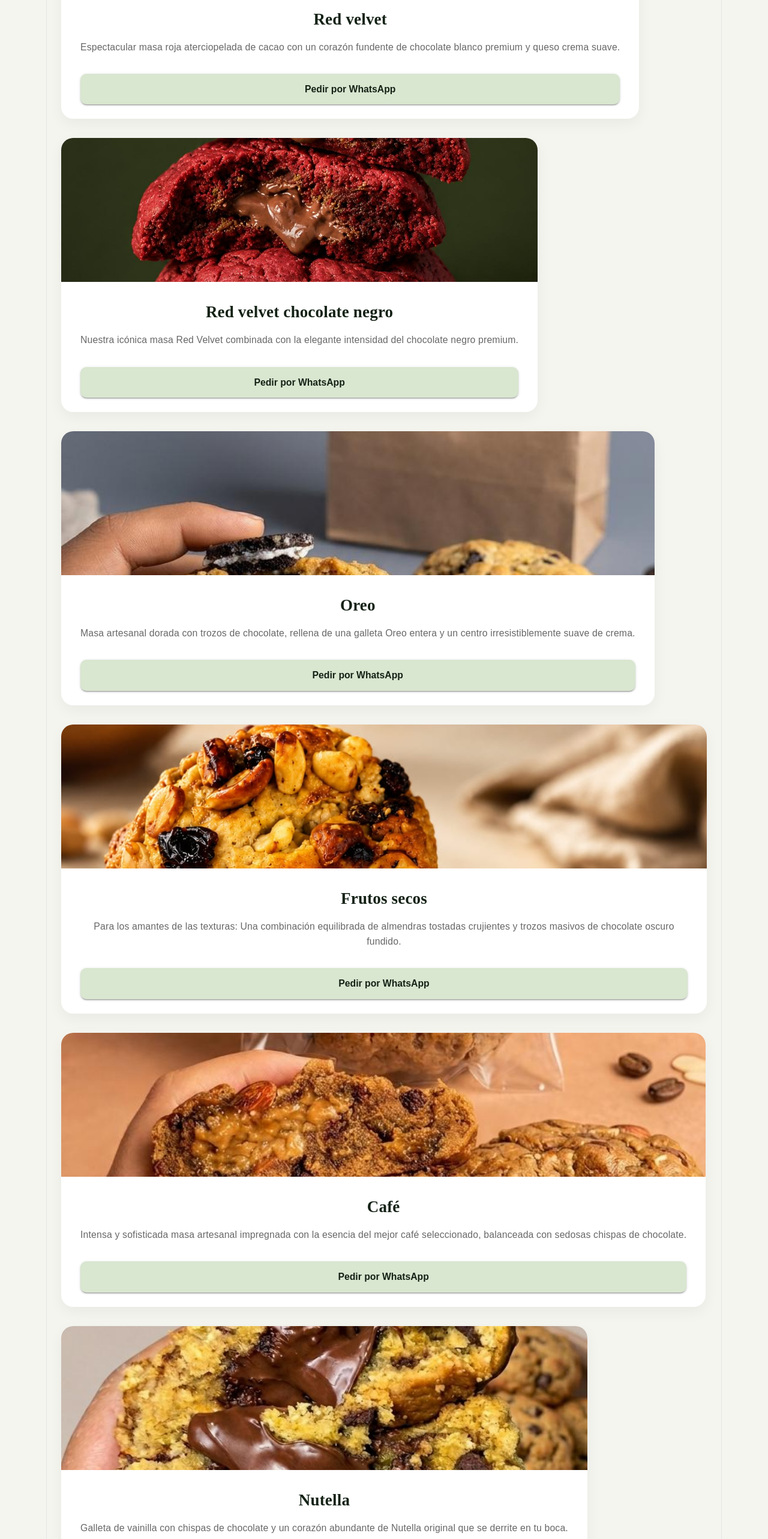
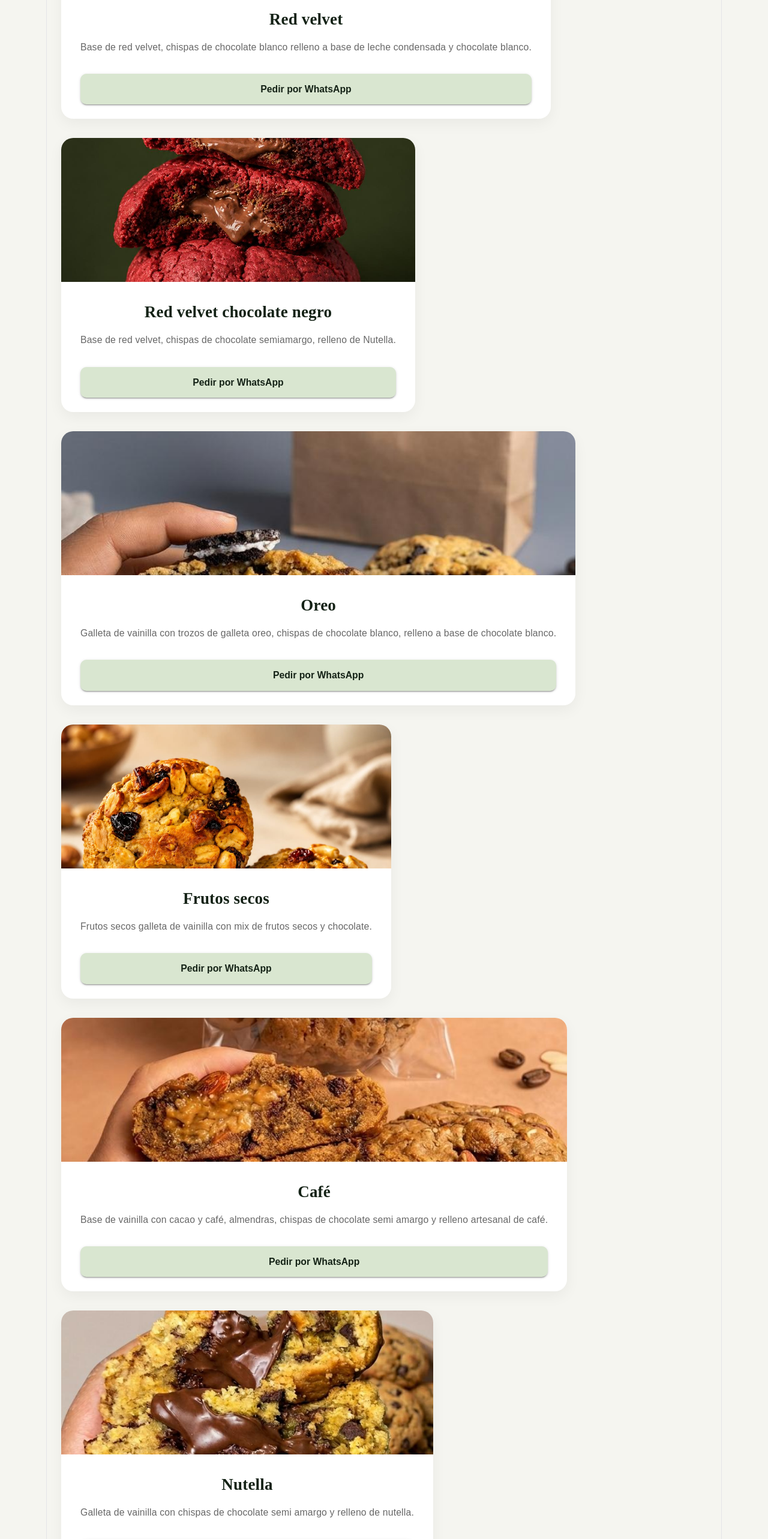
Before and after one commit to luisDSotoE/ema-bakery-web, a React (Vite) app: page / in a window 1280 px wide. Shown: the part 3307-5873 px from the top of the page at 60% size. Built offline with nearby package versions, Linux system fonts and the light colour scheme.

Commit message:
Cambio de descripcion galletas

```diff
--- a/src/App.jsx
+++ b/src/App.jsx
@@ -118,42 +118,42 @@
   {
     id: 1,
     nombre: 'Red velvet',
-    descripcion: 'Espectacular masa roja aterciopelada de cacao con un corazón fundente de chocolate blanco premium y queso crema suave.',
+    descripcion: 'Base de red velvet, chispas de chocolate blanco relleno a base de leche condensada y chocolate blanco.',
     imagen: '/red-velvet-white.jpeg',
     badge: '¡Relleno Premium! 🔥'
   },
   {
     id: 2,
     nombre: 'Red velvet chocolate negro',
-    descripcion: 'Nuestra icónica masa Red Velvet combinada con la elegante intensidad del chocolate negro premium.',
+    descripcion: 'Base de red velvet, chispas de chocolate semiamargo, relleno de Nutella.',
     imagen: '/red-velvet-dark.jpeg',
     badge: 'Nueva'
   },
   {
     id: 3,
     nombre: 'Oreo',
-    descripcion: 'Masa artesanal dorada con trozos de chocolate, rellena de una galleta Oreo entera y un centro irresistiblemente suave de crema.',
+    descripcion: 'Galleta de vainilla con trozos de galleta oreo, chispas de chocolate blanco, relleno a base de chocolate blanco.',
     imagen: '/oreo-white.jpeg',
     badge: 'La Favorita ⭐'
   },
   {
     id: 4,
     nombre: 'Frutos secos',
-    descripcion: 'Para los amantes de las texturas: Una combinación equilibrada de almendras tostadas crujientes y trozos masivos de chocolate oscuro fundido.',
+    descripcion: 'Frutos secos galleta de vainilla con mix de frutos secos y chocolate.',
     imagen: '/frutos-secos.jpeg',
     badge: 'Crocante'
   },
   {
     id: 5,
     nombre: 'Café',
-    descripcion: 'Intensa y sofisticada masa artesanal impregnada con la esencia del mejor café seleccionado, balanceada con sedosas chispas de chocolate.',
-    imagen: '/cafe-artesanal.jpeg', // <--- CAMBIA ESTO POR EL NOMBRE REAL
+    descripcion: 'Base de vainilla con cacao y café, almendras, chispas de chocolate semi amargo y relleno artesanal de café.',
+    imagen: '/cafe-artesanal.jpeg',
     badge: 'Exclusiva ☕'
   },
   {
     id: 6,
     nombre: 'Nutella',
-    descripcion: 'Galleta de vainilla con chispas de chocolate y un corazón abundante de Nutella original que se derrite en tu boca.',
+    descripcion: 'Galleta de vainilla con chispas de chocolate semi amargo y relleno de nutella.',
     imagen: '/nutella.jpeg',
     badge: 'Top Ventas'
   }
```
